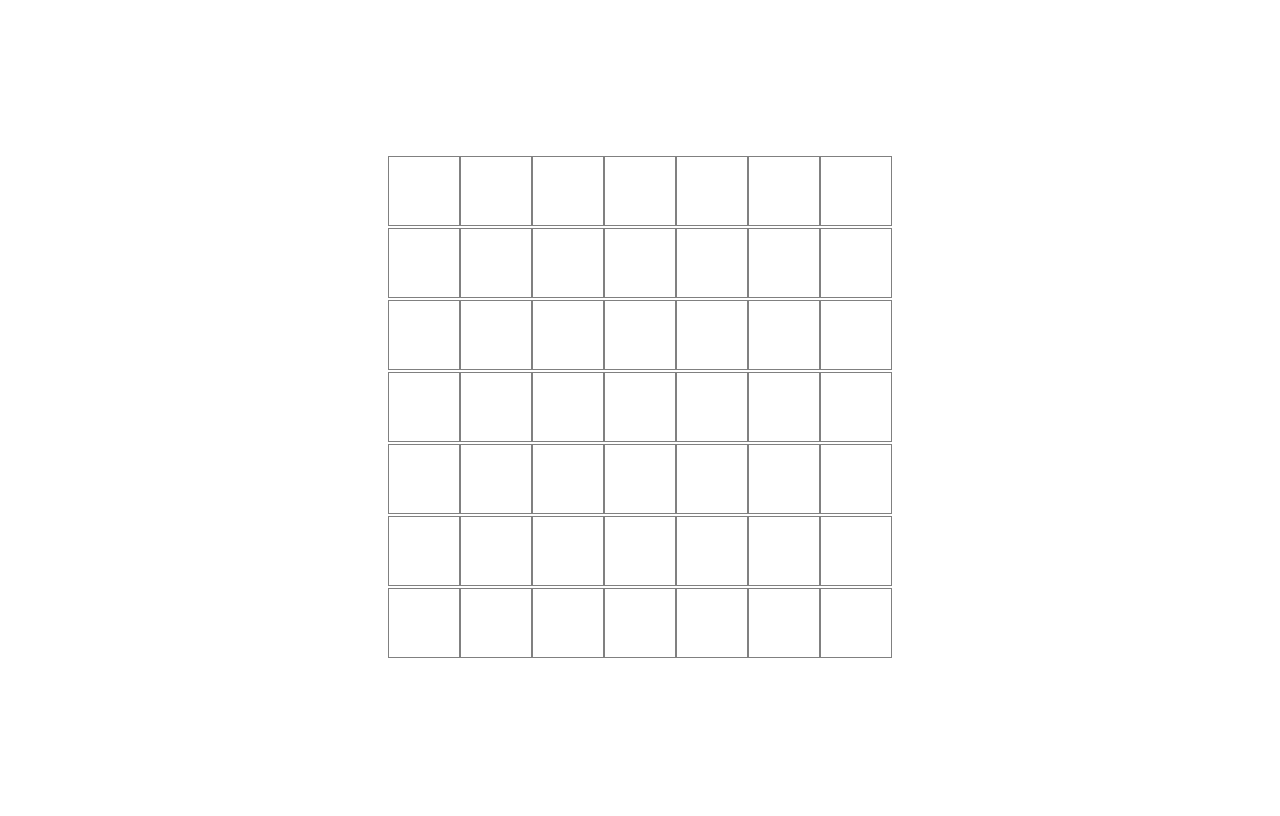
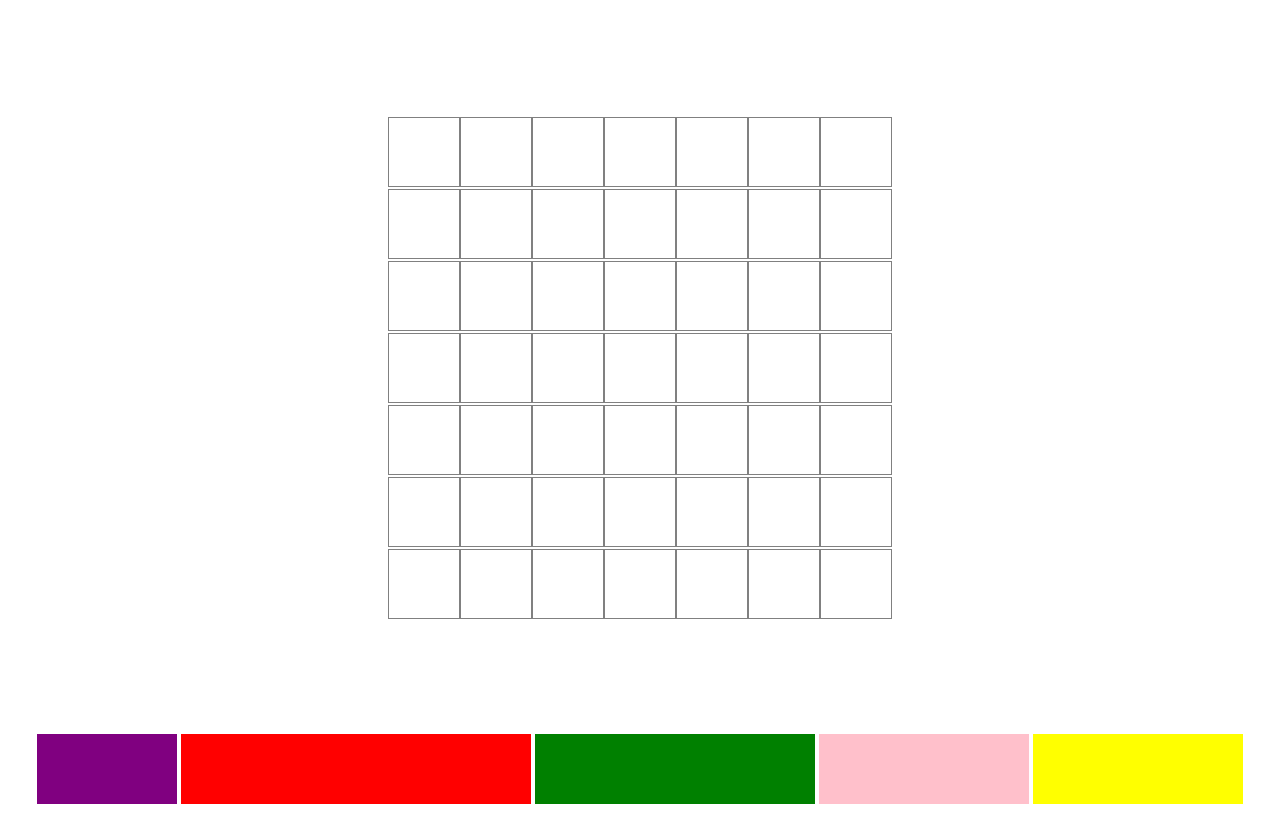
Before and after one commit to SirAbbott/WDI-project-01, a plain HTML site: page index.html in a window 1280 px wide. Drawn offline with nearby package versions, Linux system fonts and the light colour scheme.

Commit message:
added logic for sinking ships

```diff
--- a/index.html
+++ b/index.html
@@ -13,11 +13,11 @@
   <main>
     <div class="board"></div>
     <section class="ships">
-      <div class="ship-two"></div>
-      <div class="ship-five"></div>
-      <div class="ship-four"></div>
-      <div class="ship-three"></div>
-      <div class="ship-two"></div>
+      <div class="patrol-boat"></div>
+      <div class="aircraft-carrier"></div>
+      <div class="battleship"></div>
+      <div class="destroyer"></div>
+      <div class="submarine"></div>
     </section>
   </main>
 </body>
--- a/js/app.js
+++ b/js/app.js
@@ -1,70 +1,106 @@
 $(() => {
-
-  let $squares
   let index
   const gridWidth = 7
-  // const $ships = $(".ships");
   const $board = $('.board')
-  var player1 = [
-    1, 0, 0, 0, 0, 0, 0,
-    1, 0, 1, 1, 1, 0, 0,
-    1, 0, 0, 0, 0, 0, 0,
-    0, 1, 0, 0, 0, 0, 0,
-    0, 1, 0, 0, 0, 0, 0,
-    0, 1, 0, 0, 1, 1, 0,
-    0, 1, 0, 0, 0, 0, 0
+
+  // miss                  = 0
+  // hit                   = 1
+  // patrol-boat (2)       = 2
+  // destroyer (3)         = 3
+  // submarine (3)         = 4
+  // battleship (4)        = 5
+  // aircraft-carrier (5)  = 6
+
+  var u = undefined
+  var player1Original = [
+    3, u, u, u, u, u, 4,
+    3, 5, 5, 5, 5, u, 4,
+    3, 6, u, u, u, u, 4,
+    u, 6, u, u, u, u, u,
+    u, 6, u, u, u, u, u,
+    u, 6, u, u, 2, 2, u,
+    u, 6, u, u, u, u, u
   ]
-  // var player2 = []
+  var player1 = player1Original.slice(0)
 
+  function displayBoardInConsole(board, gridWidth) {
+    var i, j, chunk = gridWidth
+    for (i = 0, j = board.length; i < j; i += chunk) {
+      let temparray = board.slice(i, i + chunk)
+      temparray = temparray.map(v => {
+        if (typeof v === 'undefined') {
+          return '_'
+        } else {
+          return v + ''
+        }
+      })
+      console.log(temparray)
+    }
+  }
+  displayBoardInConsole(player1, gridWidth)
 
+  // const player1 = new Array(grid*grid)
   for (let i = 0; i < gridWidth * gridWidth; i++) {
     // Create square
     $board.append($('<div />'))
   }
 
-  $squares = $board.find('div')
+  const $squares = $board.find('div')
   console.log($squares)
+  const squaresArray = Array.from($squares)
 
   $squares.on('click', e => {
-    const squaresArray = Array.from($squares)
     index = squaresArray.indexOf(e.target)
     console.log(index)
     console.log(player1[index])
-    checkValue()
+    checkValue(e)
   })
 
-  function checkValue() {
-    if (player1[index] === 1) {
-      player1[index] = 2
-    } else if (player1[index] === 0) {
-      player1[index] = 3
+  function checkValue(e) {
+    const value = player1[index]
+    // If you have already hit that square
+    if (value === 1) {
+      return
+      // If you have already missed that square
+    } else if (value === 0) {
+      return
+      // Check if there is a ship - HIT IT
+    } else if (value) {
+      player1[index] = 1
+      $(e.target).css({
+        'background-color': 'yellow'
+      })
+      // Check to see if the array still contains any of the same value
+      // If not, then the ship must have been sunk!
+      if (player1.includes(value)) {
+        console.log('not sunk')
+      } else {
+        console.log('sunk')
+        // Loop through the original array to return the indexes of the squares which contain the same number as the ship that has been sunk
+        const sunkIndexes = []
+        player1Original.forEach((v, i) => {
+          if (v === value) sunkIndexes.push(i)
+        })
+        // The length would give you which ship has been sunk...
+        console.log(sunkIndexes.length)
+        // Turn them all black
+        sunkIndexes.forEach(s => $(squaresArray[s]).css({
+          'background-color': 'black'
+        }))
+      }
+      // You've missed
+    } else {
+      player1[index] = 0
+      $(e.target).css({
+        'background-color': 'red'
+      })
     }
   }
+})
 
-  // place ships on grid
-  // $ships.on("click", select);
-
-  // function select(e) {}
-
-  // let player1 = new Array(gridSize);
-  // let player2 = new Array(gridSize);
-
-  // When the player selects which squares do something like this...
-  // player1[0] = { color: "red", hit: false };
-  // player1[1] = { color: "red", hit: false };
-
-  // const $squares = $(".square");
-  // Guess
-  // $squares.on("click", guess);
-
-  // function guess(e) {
-  //   // https://stackoverflow.com/questions/222841/most-efficient-way-to-convert-an-htmlcollection-to-an-array
-  //   const squareArray = Array.from($squares);
-  //   // Find the index of the square that was clicked on
-  //   const indexGuessed = squareArray.indexOf(e.target);
-  //   // Look up the index of the guess in the array and if there is an object, then turn hit to be true
-  //   if (player1.indexOf(indexGuessed)) {
-  //     player1[indexGuessed].hit = true;
-  //   }
-  // }
-})
+// Make new empty array for the size of the board
+// (later) Rotate board vertical or horizontal
+// Split the board into rows
+// Filter the rows by the number of free squares
+// Select one
+// Store the correct number in it
--- a/scss/style.scss
+++ b/scss/style.scss
@@ -17,6 +17,7 @@
         flex-wrap: wrap;
         margin: auto;
       }
+
       .board div {
         flex-grow: 1;
         width: 70px;
@@ -24,39 +25,46 @@
         border: 1px grey solid;
       }
 
-      // .ships {
-      //   display: flex;
-      //   align-content: space-around;
-      //   margin: 2px;
+      .ships {
+        display: flex;
+        align-content: space-around;
+        margin: 2px;
 
-      //   .ship-five {
-      //     height: 70px;
-      //     width: 350px;
-      //     background-color: red;
-      //     margin: 2px;
-      //   }
+        .aircraft-carrier {
+          height: 70px;
+          width: 350px;
+          background-color: red;
+          margin: 2px;
+        }
 
-      //   .ship-four {
-      //     height: 70px;
-      //     width: 280px;
-      //     background-color: green;
-      //     margin: 2px;
-      //   }
+        .battleship {
+          height: 70px;
+          width: 280px;
+          background-color: green;
+          margin: 2px;
+        }
 
-      //   .ship-three {
-      //     height: 70px;
-      //     width: 210px;
-      //     background-color: yellow;
-      //     margin: 2px;
-      //   }
+        .submarine {
+          height: 70px;
+          width: 210px;
+          background-color: yellow;
+          margin: 2px;
+        }
 
-      //   .ship-two {
-      //     height: 70px;
-      //     width: 140px;
-      //     background-color: purple;
-      //     margin: 2px;
-      //   }
-      // }
+        .patrol-boat {
+          height: 70px;
+          width: 140px;
+          background-color: purple;
+          margin: 2px;
+        }
+
+        .destroyer {
+          height: 70px;
+          width: 210px;
+          background-color: pink;
+          margin: 2px;
+        }
+      }
     }
   }
 }
```
Also changed, not shown: css/style.css, 1 other file.
